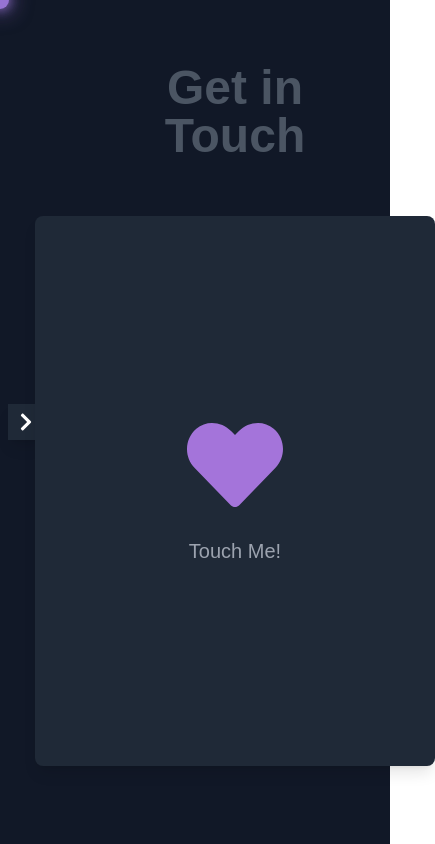
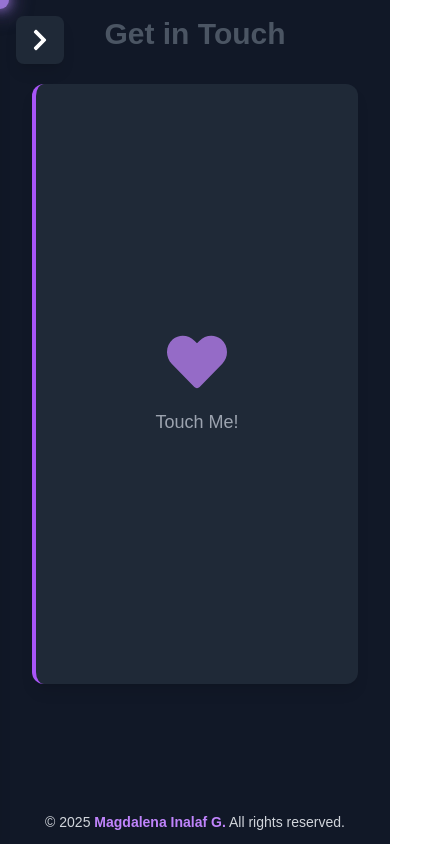
Before and after one commit to MagdaIG/Portafolio-react, a Next.js app: page /contact in a window 390 px wide. Shown: the top 844 px of the page, 435 px wide, since content can reach past the window. Built offline with nearby package versions, Linux system fonts and the light colour scheme.

Commit message:
Fix layout

```diff
--- a/src/components/Contact.js
+++ b/src/components/Contact.js
@@ -1,8 +1,8 @@
 'use client';
 import { useState, useEffect, useRef } from 'react';
 import { FaEnvelope, FaGithub, FaLinkedin, FaHeart, FaCheckCircle } from 'react-icons/fa';
-import NavBarLeft from '../components/NavBarLeft';
-import Footer from '../components/Footer';
+import NavBarLeft from './NavBarLeft';
+import Footer from './Footer';
 import Script from 'next/script';
 
 const Contact = () => {
@@ -96,7 +96,7 @@ const Contact = () => {
   };
 
   return (
-    <div className="w-screen min-h-screen flex flex-col bg-gray-900 text-white px-6 relative">
+    <div className="min-h-screen bg-gray-900 text-white overflow-x-hidden">
       <Script
         src="https://challenges.cloudflare.com/turnstile/v0/api.js"
         async
@@ -106,63 +106,70 @@ const Contact = () => {
         }}
       />
       <NavBarLeft />
-      <div className="flex flex-col items-center justify-center text-center py-16 ml-20">
-        <h2 className={`text-5xl font-bold mb-8 transition-all duration-500 ${isGlowing ? "text-purple-400 shadow-lg" : "text-gray-600"}`}>
+      <div className="p-4 lg:p-12 mb-20 transition-all duration-300 md:translate-x-32">
+        <div className="max-w-4xl mx-auto">
+          <h2 className={`text-3xl md:text-5xl font-bold mb-8 text-center transition-all duration-500 ${
+            isGlowing ? "text-purple-400" : "text-gray-600"
+          }`}>
             Get in Touch
           </h2>
 
-        <div className="relative w-[400px] h-[550px] mt-6 z-10">
-          <div className={`flip-container ${isFlipped ? 'flipped' : ''}`} onClick={handleFlip}>
-            <div className="front flex flex-col items-center justify-center rounded-lg shadow-lg bg-gray-800 p-8">
-              <FaHeart className="text-purple-400 text-8xl cursor-pointer animate-pulse" />
-              <p className="text-gray-400 text-xl mt-6">Touch Me!</p>
+          <div className="flex justify-center px-4 md:px-0">
+            <div className="w-full max-w-[400px] relative h-[600px] md:h-[550px]">
+              <div className={`flip-container absolute w-full h-full ${isFlipped ? 'flipped' : ''}`} onClick={handleFlip}>
+                <div className="front absolute w-full h-full flex flex-col items-center justify-center rounded-xl shadow-lg bg-gray-800 p-6 md:p-8 border-l-4 border-purple-500">
+                  <FaHeart className="text-purple-400 text-6xl md:text-8xl cursor-pointer animate-pulse" />
+                  <p className="text-gray-400 text-lg md:text-xl mt-4 md:mt-6">Touch Me!</p>
                 </div>
 
-            <div className="back bg-gray-800 p-8 rounded-lg shadow-lg flex flex-col items-center justify-between h-full" ref={formRef}>
-              <p className="text-gray-400 text-base px-6 text-center mb-4">
+                <div className="back absolute w-full h-full bg-gray-800 p-6 md:p-8 rounded-xl shadow-lg flex flex-col border-l-4 border-purple-500" ref={formRef}>
+                  <p className="text-gray-400 text-sm md:text-base text-center mb-4 md:mb-6">
                     If you have any questions, suggestions, or collaboration ideas, feel free to reach out!
                   </p>
 
-              {errorMessage && <p className="text-red-400">{errorMessage}</p>}
+                  {errorMessage && <p className="text-red-400 text-xs md:text-sm mb-3 md:mb-4">{errorMessage}</p>}
 
-              <form className="w-full" onSubmit={handleSubmit}>
-                <div className="mb-4">
+                  <form className="w-full flex-grow flex flex-col" onSubmit={handleSubmit}>
+                    <div className="mb-3 md:mb-4">
                       <input
                         type="text"
                         name="name"
                         placeholder="Your Name"
-                    className="w-full p-3 rounded bg-gray-700 text-white"
+                        className="w-full p-2.5 md:p-3 rounded bg-gray-700 text-white text-sm md:text-base"
                         value={formData.name}
                         onChange={handleChange}
                         required
                       />
                     </div>
-                <div className="mb-4">
+                    <div className="mb-3 md:mb-4">
                       <input
                         type="email"
                         name="email"
                         placeholder="Your Email"
-                    className="w-full p-3 rounded bg-gray-700 text-white"
+                        className="w-full p-2.5 md:p-3 rounded bg-gray-700 text-white text-sm md:text-base"
                         value={formData.email}
                         onChange={handleChange}
                         required
                       />
                     </div>
-                <div className="mb-4">
+                    <div className="mb-3 md:mb-4 flex-grow">
                       <textarea
                         name="message"
                         placeholder="Message"
-                    className="w-full p-3 rounded bg-gray-700 text-white"
-                    rows="3"
+                        className="w-full h-[120px] md:h-full min-h-[100px] p-2.5 md:p-3 rounded bg-gray-700 text-white text-sm md:text-base"
                         value={formData.message}
                         onChange={handleChange}
                         required
                       ></textarea>
                     </div>
 
-                <div id="turnstile-widget" className="flex justify-center my-3 min-h-[65px] rounded p-2"></div>
+                    <div id="turnstile-widget" className="flex justify-center mb-3 md:mb-4 min-h-[65px] rounded"></div>
 
-                <button type="submit" className="btn-primary w-full py-3 text-lg" disabled={isSubmitted}>
+                    <button
+                      type="submit"
+                      className="w-full py-2.5 md:py-3 bg-purple-600 hover:bg-purple-500 text-white rounded-lg transition duration-300 text-sm md:text-lg"
+                      disabled={isSubmitted}
+                    >
                       {isSubmitted ? "Sending..." : "Send Message"}
                     </button>
                   </form>
@@ -170,15 +177,17 @@ const Contact = () => {
               </div>
             </div>
           </div>
+        </div>
+      </div>
 
       {showModal && (
-        <div className="fixed top-0 left-0 w-full h-full flex items-center justify-center bg-black bg-opacity-50 z-50">
-          <div className="bg-gray-800 p-6 rounded-lg shadow-lg text-center max-w-sm">
-            <FaCheckCircle className="text-green-400 text-5xl mx-auto mb-4" />
-            <p className="text-gray-300 text-lg">Your message has been sent successfully!</p>
+        <div className="fixed top-0 left-0 w-full h-full flex items-center justify-center bg-black bg-opacity-50 z-50 p-4">
+          <div className="bg-gray-800 p-5 md:p-6 rounded-xl shadow-lg text-center w-full max-w-sm border-l-4 border-purple-500">
+            <FaCheckCircle className="text-green-400 text-4xl md:text-5xl mx-auto mb-3 md:mb-4" />
+            <p className="text-gray-300 text-base md:text-lg">Your message has been sent successfully!</p>
             <button
               onClick={() => setShowModal(false)}
-              className="btn-primary w-full mt-4"
+              className="w-full mt-3 md:mt-4 py-2.5 md:py-3 bg-purple-600 hover:bg-purple-500 text-white rounded-lg transition duration-300 text-sm md:text-lg"
             >
               OK
             </button>
--- a/src/components/NavBarLeft.js
+++ b/src/components/NavBarLeft.js
@@ -1,12 +1,11 @@
 'use client';
-import Link from 'next/link';
 import { useEffect, useState } from 'react';
 import { usePathname } from 'next/navigation';
-import { FaHome, FaUser, FaProjectDiagram, FaTools, FaEnvelope, FaBook, FaGraduationCap, FaAward, FaChevronRight } from 'react-icons/fa';
+import { FaHome, FaUser, FaProjectDiagram, FaTools, FaEnvelope, FaBook, FaGraduationCap, FaAward, FaChevronRight, FaTimes } from 'react-icons/fa';
+import Link from 'next/link';
 
 const NavBarLeft = () => {
     const pathname = usePathname();
-    const [showNav, setShowNav] = useState(false);
     const [isVisible, setIsVisible] = useState(false);
 
     const handleClickOutside = (event) => {
@@ -16,71 +15,92 @@ const NavBarLeft = () => {
     };
 
     useEffect(() => {
-        if (["/aboutme", "/skills", "/projects", "/contact", "/experience", "/education", "/certifications"].includes(pathname)) {
-            setShowNav(true);
-        } else {
-            setShowNav(false);
-        }
-    }, [pathname]);
-
-    useEffect(() => {
         document.addEventListener('click', handleClickOutside);
         return () => document.removeEventListener('click', handleClickOutside);
     }, []);
 
-    if (!showNav) return null;
-
     return (
         <>
+            {/* Botón para móviles */}
+            <button
+                className="fixed left-4 top-4 z-[60] bg-gray-800 text-white p-3 rounded-lg shadow-lg hover:bg-purple-500 transition-all nav-toggle md:hidden flex items-center justify-center w-12 h-12"
+                onClick={() => setIsVisible(!isVisible)}
+                aria-label="Toggle navigation menu"
+            >
+                {isVisible ? <FaTimes className="text-2xl" /> : <FaChevronRight className="text-2xl" />}
+            </button>
+
+            {/* Botón para pantallas grandes */}
             {!isVisible && (
                 <button
-                    className="fixed left-2 top-1/2 transform -translate-y-1/2 bg-gray-800 text-white p-2 rounded-r-lg shadow-lg hover:bg-purple-500 transition-all nav-toggle"
+                    className="fixed left-2 top-1/2 transform -translate-y-1/2 bg-gray-800 text-white p-3 rounded-r-lg shadow-lg hover:bg-purple-500 transition-all nav-toggle hidden md:flex items-center justify-center w-12 h-12"
                     onClick={() => setIsVisible(true)}
+                    aria-label="Toggle navigation menu"
                 >
-                    <FaChevronRight className="text-xl" />
+                    <FaChevronRight className="text-2xl" />
                 </button>
             )}
 
-            {/* 🔹 Navbar lateral */}
+            {/* Overlay para móviles */}
+            {isVisible && (
+                <div
+                    className="fixed inset-0 bg-black bg-opacity-50 z-[55] md:hidden"
+                    onClick={() => setIsVisible(false)}
+                />
+            )}
+
+            {/* Navbar lateral */}
             <nav
-                className={`fixed left-4 top-1/2 transform -translate-y-1/2 flex flex-col space-y-4 bg-gray-800 p-4 rounded-xl shadow-lg transition-all duration-300 nav-container ${isVisible ? 'z-50' : 'z-[-1]'}`}
+                className={`fixed left-0 top-0 h-full w-32 flex flex-col space-y-4 bg-gray-800 p-4 rounded-r-xl shadow-lg transition-all duration-300 nav-container z-[56] ${
+                    isVisible ? 'translate-x-0' : '-translate-x-full'
+                } md:translate-x-0`}
             >
-                <Link href="/" className={`text-gray-400 hover:text-white transition flex flex-col items-center ${pathname === "/" ? "text-purple-400" : ""}`}>
+                <div className="flex justify-end md:hidden mb-4">
+                    <button
+                        className="text-gray-400 hover:text-white transition p-2"
+                        onClick={() => setIsVisible(false)}
+                        aria-label="Close navigation menu"
+                    >
+                        <FaTimes className="text-2xl" />
+                    </button>
+                </div>
+
+                <Link href="/" className={`text-gray-400 hover:text-white transition flex flex-col items-center p-2 ${pathname === "/" ? "text-purple-400" : ""}`}>
                     <FaHome className="text-2xl" />
                     <span className="text-xs mt-1">Home</span>
                 </Link>
 
-                <Link href="/aboutme" className={`text-gray-400 hover:text-white transition flex flex-col items-center ${pathname === "/aboutme" ? "text-purple-400" : ""}`}>
+                <Link href="/aboutme" className={`text-gray-400 hover:text-white transition flex flex-col items-center p-2 ${pathname === "/aboutme" ? "text-purple-400" : ""}`}>
                     <FaUser className="text-2xl" />
                     <span className="text-xs mt-1">About Me</span>
                 </Link>
 
-                <Link href="/projects" className={`text-gray-400 hover:text-white transition flex flex-col items-center ${pathname === "/projects" ? "text-purple-400" : ""}`}>
+                <Link href="/projects" className={`text-gray-400 hover:text-white transition flex flex-col items-center p-2 ${pathname === "/projects" ? "text-purple-400" : ""}`}>
                     <FaProjectDiagram className="text-2xl" />
                     <span className="text-xs mt-1">Projects</span>
                 </Link>
 
-                <Link href="/skills" className={`text-gray-400 hover:text-white transition flex flex-col items-center ${pathname === "/skills" ? "text-purple-400" : ""}`}>
+                <Link href="/skills" className={`text-gray-400 hover:text-white transition flex flex-col items-center p-2 ${pathname === "/skills" ? "text-purple-400" : ""}`}>
                     <FaTools className="text-2xl" />
                     <span className="text-xs mt-1">Skills</span>
                 </Link>
 
-                <Link href="/experience" className={`text-gray-400 hover:text-white transition flex flex-col items-center ${pathname === "/experience" ? "text-purple-400" : ""}`}>
+                <Link href="/experience" className={`text-gray-400 hover:text-white transition flex flex-col items-center p-2 ${pathname === "/experience" ? "text-purple-400" : ""}`}>
                     <FaBook className="text-2xl" />
                     <span className="text-xs mt-1">Experience</span>
                 </Link>
 
-                <Link href="/education" className={`text-gray-400 hover:text-white transition flex flex-col items-center ${pathname === "/education" ? "text-purple-400" : ""}`}>
+                <Link href="/education" className={`text-gray-400 hover:text-white transition flex flex-col items-center p-2 ${pathname === "/education" ? "text-purple-400" : ""}`}>
                     <FaGraduationCap className="text-2xl" />
                     <span className="text-xs mt-1">Education</span>
                 </Link>
 
-                <Link href="/certifications" className={`text-gray-400 hover:text-white transition flex flex-col items-center ${pathname === "/certifications" ? "text-purple-400" : ""}`}>
+                <Link href="/certifications" className={`text-gray-400 hover:text-white transition flex flex-col items-center p-2 ${pathname === "/certifications" ? "text-purple-400" : ""}`}>
                     <FaAward className="text-2xl" />
                     <span className="text-xs mt-1">Certifications</span>
                 </Link>
 
-                <Link href="/contact" className={`text-gray-400 hover:text-white transition flex flex-col items-center ${pathname === "/contact" ? "text-purple-400" : ""}`}>
+                <Link href="/contact" className={`text-gray-400 hover:text-white transition flex flex-col items-center p-2 ${pathname === "/contact" ? "text-purple-400" : ""}`}>
                     <FaEnvelope className="text-2xl" />
                     <span className="text-xs mt-1">Contact</span>
                 </Link>
--- a/src/components/Skills.js
+++ b/src/components/Skills.js
@@ -1,7 +1,7 @@
 'use client';
 import { useEffect, useState } from 'react';
-import NavBarLeft from '../components/NavBarLeft';
-import Footer from '../components/Footer';
+import NavBarLeft from './NavBarLeft';
+import Footer from './Footer';
 import { FaHtml5, FaCss3Alt, FaBootstrap, FaJs, FaPhp, FaLaravel, FaJava, FaDatabase, FaVuejs, FaGithub, FaFigma } from 'react-icons/fa';
 import { SiNestjs, SiSpringboot, SiJquery, SiNextdotjs, SiPostgresql, SiIonic } from 'react-icons/si';
 
@@ -30,24 +30,22 @@ const Skills = () => {
     useEffect(() => {
         const interval = setInterval(() => {
             setIsGlowing((prev) => !prev);
-        }, 1200); // ⏳ Cambia cada 1.2 segundos
-
+        }, 1200);
         return () => clearInterval(interval);
     }, []);
 
     return (
-        <div className="w-screen min-h-screen flex flex-col bg-gray-900 text-white px-6 relative">
-            {/* Navbar lateral */}
+        <div className="min-h-screen bg-gray-900 text-white overflow-x-hidden">
             <NavBarLeft />
-
-            <div className="flex flex-col items-center justify-center text-center py-14">
-                <h2 className={`text-5xl font-bold mb-4 transition-all duration-500 ${
-                    isGlowing ? "text-purple-400 shadow-lg" : "text-gray-600"
+            <div className="p-4 lg:p-12 mb-20 transition-all duration-300 md:translate-x-32">
+                <div className="max-w-4xl mx-auto">
+                    <h2 className={`text-5xl font-bold mb-8 text-center transition-all duration-500 ${
+                        isGlowing ? "text-purple-400" : "text-gray-600"
                     }`}>
                         Technical Skills
                     </h2>
 
-                <p className="max-w-3xl text-lg text-gray-400 mt-2 leading-relaxed">
+                    <p className="text-lg text-gray-400 mb-16 text-center max-w-3xl mx-auto">
                         Explore the tools and technologies I have worked with, from those I master to those I have explored.
                         Some I have learned independently, driven by my curiosity and passion for development;
                         others through academic training or as part of challenging projects.
@@ -55,32 +53,25 @@ const Skills = () => {
                         I am committed to continuous improvement and exploring new technologies to expand my impact and professional growth.
                     </p>
 
-                <div className="grid grid-cols-2 md:grid-cols-3 lg:grid-cols-4 gap-6 mt-8">
+                    <div className="grid grid-cols-4 gap-6">
                         {skillsData.map((skill, index) => (
                             <div
                                 key={index}
-                            className={`relative flex flex-col items-center justify-center p-6 bg-gray-800 rounded-xl shadow-lg transition-all duration-300 ${
-                                isGlowing ? "shadow-purple-500" : "shadow-gray-900"
-                            } hover:scale-105`}
-                            style={{ borderBottom: `4px solid ${skill.color}` }}
+                                className="bg-gray-800/50 rounded-lg p-6 flex flex-col items-center"
+                                style={{ borderBottom: `3px solid ${skill.color}` }}
                             >
-                            <div className="text-gray-400 text-5xl transition-all duration-500 hover:text-[--primary-color]">
+                                <div className="text-4xl text-gray-400 mb-3">
                                     {skill.icon}
                                 </div>
-
-                            <p className={`text-lg font-semibold mt-2 transition-all duration-500 ${
-                                isGlowing ? "text-white" : "text-gray-600"
-                            }`}>
+                                <p className="text-gray-400 text-sm font-medium">
                                     {skill.name}
                                 </p>
                             </div>
                         ))}
                     </div>
                 </div>
-
-            <div className="mt-10">
+            </div>
             <Footer />
-            </div>
         </div>
     );
 };
```
Also changed, not shown: src/app/page.js (+25 -14 lines), src/app/skills/page.js (+2 -12 lines), src/components/Certifications.js (+15 -17 lines), src/components/Education.js (+16 -15 lines), src/components/Experience.js (+10 -14 lines), src/components/Projects.js (+32 -29 lines). Lines whose indentation alone changed are shown as unchanged.
